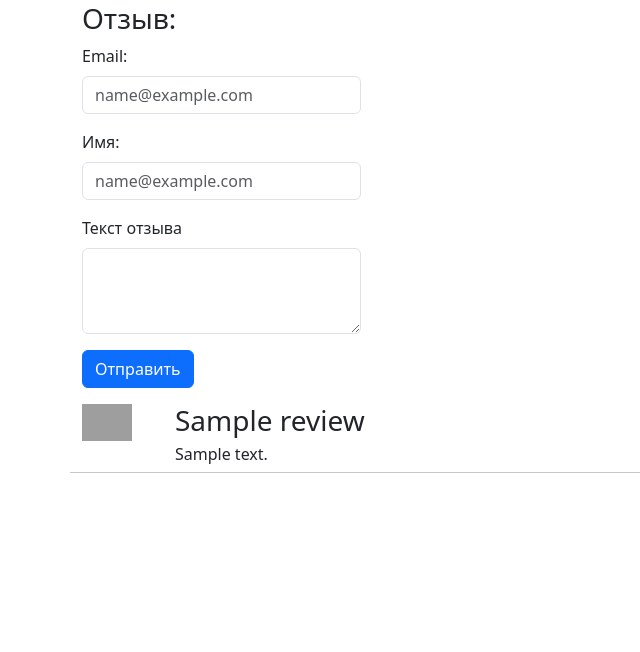
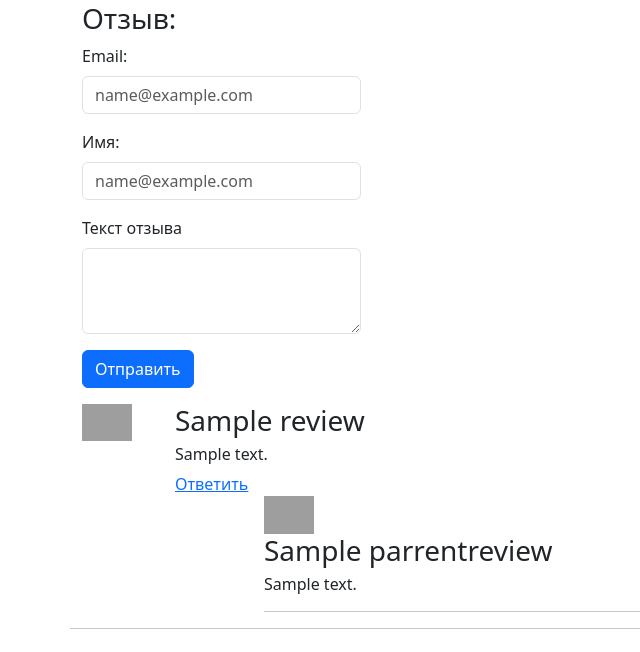
Before and after one commit to dmitriykyc/F1_Teams-Django, a Django app: template templates/teamsapp/commands_detail.html in a window 1280 px wide. Shown: the part 218-870 px from the top of the page, without its empty margins (0-640 px from the left). Before the commit the page ends 691 px from the top, so only its background shows below. Run offline with Django 4.2, Linux system fonts and the light colour scheme; the template is opened without the code that fills it: most values are stand-ins (such as "Sample title", 1, 10 or a date in 2020); grey boxes marked "Sample" are stand-in pictures; some libraries are stand-ins or nearby versions; grey boxes are pictures that could not be loaded.

Commit message:
- сделал коменты с возможностью ответить родителю

```diff
--- a/teamsapp/models.py
+++ b/teamsapp/models.py
@@ -32,6 +32,9 @@ class Commands(models.Model):
 
     def get_absolute_url(self):
         return reverse('command', kwargs={'slug': self.url})
+
+    def get_review(self):
+        return self.command_review.filter(parent__isnull=True)
 
     class Meta:
         verbose_name = 'Команда'
@@ -126,7 +129,7 @@ class Rewiews(models.Model):
     email = models.EmailField()
     name = models.CharField("Имя", max_length=50)
     text = models.TextField('Отзыв', max_length=5000)
-    parrent = models.ForeignKey(
+    parent = models.ForeignKey(
         'self', verbose_name='родитель', on_delete=models.SET_NULL, null=True, blank=True
     )
     command = models.ForeignKey(Commands, verbose_name='команда', on_delete=models.CASCADE, related_name="command_review")
--- a/teamsapp/views.py
+++ b/teamsapp/views.py
@@ -42,6 +42,8 @@ class AddReview(View):
         command = Commands.objects.get(id=pk)
         if form.is_valid():
             form = form.save(commit=False)
+            if request.POST.get('parent', None):
+                form.parent_id = int(request.POST.get('parent'))
             form.command = command
             form.save()
         return redirect(command.get_absolute_url())
--- a/templates/teamsapp/commands_detail.html
+++ b/templates/teamsapp/commands_detail.html
@@ -11,8 +11,10 @@
 
         <div class="row">
             <h3>Отзыв: </h3>
-            <form action="{% url 'add_review' commands.id %}" method="post">
+            <form action="{% url 'add_review' commands.id %}" method="post" id="formReview">
                 {% csrf_token %}
+
+                <input type="hidden" name="parent" id="forParent" value="">
                 <div class="col-3">
                     <div class="mb-3">
                         <label for="contactEmail" class="form-label">Email:</label>
@@ -29,7 +31,7 @@
                     <div class="mb-3">
                         <div class="mb-3">
                             <label for="exampleFormControlTextarea1" class="form-label">Текст отзыва</label>
-                            <textarea class="form-control" id="exampleFormControlTextarea1" rows="3"
+                            <textarea class="form-control" id="textComment" rows="3"
                                       name="text"></textarea>
                         </div>
                     </div>
@@ -39,15 +41,33 @@
                 </div>
             </form>
             <div class="row">
-                {% for review in commands.command_review.all %}
+                {% for review in commands.get_review.all %}
                     <div class="col-1">
                         <a href="#">
-                            <img class="media-object img-rounded" src="/media/pilots/792.jpg" alt="" width="50">
+                            <img class="media-object img-rounded" src="/media/pilots/792.jpg" alt="" width="50px">
                         </a>
                     </div>
                     <div class="class col-md-11">
                         <h3>{{ review.name }}</h3>
                         <h6>{{ review.text }}</h6>
+                        <a href="#formReview" onclick="addReview('{{ review.id }}', '{{ review.name }}')">Ответить</a>
+                    </div>
+                    <div class="row">
+                        <div class="col-2"></div>
+                        <div class="col-10">
+                            {% for parrentreview in review.rewiews_set.all %}
+                                <a href="#">
+                                    <img class="media-object img-rounded" src="/media/pilots/792.jpg" alt=""
+                                         width="50px">
+                                </a>
+                                <h3>{{ parrentreview.name }}</h3>
+                                <h6>{{ parrentreview.text }}</h6>
+                                <hr>
+                            {% endfor %}
+
+                        </div>
+
+
                     </div>
                     <br>
                     <hr>
@@ -62,6 +82,13 @@
         </div>
     </div>
 
+    <script>
+        function addReview(id, name) {
+            console.log(id)
+            document.getElementById('forParent').value = id;
+            document.getElementById('textComment').innerText = name + ", ";
 
+        }
+    </script>
 
 {% endblock %}
```
